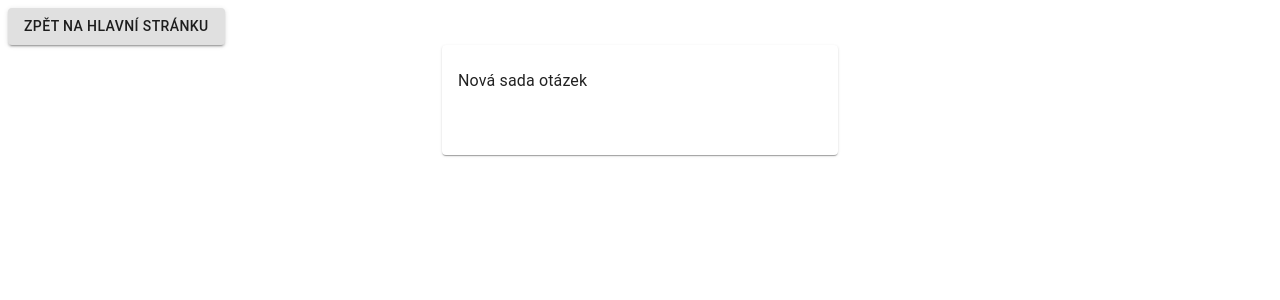
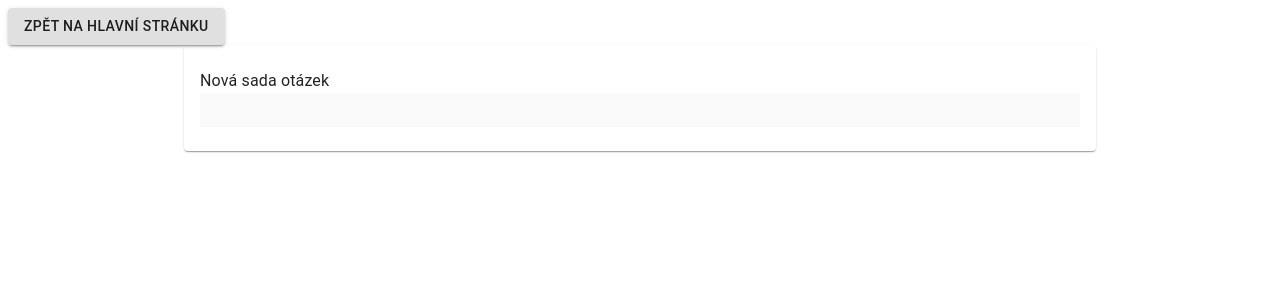
Before and after one commit to Pheeck/tester-backend, a React app: page /create in a window 1280 px wide. Shown: the top 300 px of the page. Built offline with nearby package versions, Linux system fonts and the light colour scheme; the HTML template or start-up script is replaced by a standard one.

Commit message:
added question categories; minor changes to text editor

```diff
--- a/tester/frontend/src/components/App.js
+++ b/tester/frontend/src/components/App.js
@@ -52,13 +52,13 @@ function MainPage() {
               </Typography>
             </Grid>
             <Grid item xs={12}>
-              <Link to="/f09a04b6-fcde-4ee6-917f-efc7cd7ab8fb/">
+              <Link to="/8e038a42-7bd2-4ac1-966f-bacadbae8746/">
                 <Button
                   variant="contained"
                   color="primary"
                   fullWidth
                 >
-                  f09a04b6-fcde-4ee6-917f-efc7cd7ab8fb
+                  8e038a42-7bd2-4ac1-966f-bacadbae8746
                 </Button>
               </Link>
             </Grid>
--- a/tester/frontend/src/components/NewSet.js
+++ b/tester/frontend/src/components/NewSet.js
@@ -14,6 +14,9 @@ const useStyles = makeStyles(theme => ({
   root: {
     padding: theme.spacing(3, 2),
   },
+  editor: {
+    backgroundColor: "#fafafa",
+  },
 }));
 
 
@@ -24,7 +27,7 @@ function NewSet() {
 
   return (
     <>
-      <Container maxWidth="xs">
+      <Container maxWidth="md">
         <Paper className={styles.root}>
           <Typography variant="body1">
             Nová sada otázek
@@ -34,6 +37,13 @@ function NewSet() {
             onValueChange={(newText) => setEditorText(newText)}
             highlight={(newText) => newText}
             padding={10}
+            tabSize={1}
+            insertSpaces={false}
+            style={{
+              fontFamily: "monospace",
+              fontSize: 12,
+            }}
+            className={styles.editor}
           />
         </Paper>
       </Container>
--- a/tester/frontend/src/components/Tester.js
+++ b/tester/frontend/src/components/Tester.js
@@ -1,3 +1,7 @@
+// NOTICE: The word 'set' is used two ways in this file:
+// 1) As an identifier for state setting functions
+// 2) As a name for sets of questions and related variables
+
 import React, {useState} from "react";
 
 import {
@@ -49,7 +53,7 @@ function FinishComp({ setTestRunning }) {
   );
 }
 
-function TestingComp({ test, qRemaining, setQRemaining, setTestRunning }) {
+function TestingComp({ test, setName, qRemaining, setQRemaining, setTestRunning }) {
   const [buttonsDisabled, setButtonsDisabled] = useState(true);
   const [panelExpanded, setPanelExpanded] = useState(false);
   const [qIndex, setQIndex] = useState(0);
@@ -97,6 +101,16 @@ function TestingComp({ test, qRemaining, setQRemaining, setTestRunning }) {
         testDone
         ? <FinishComp setTestRunning={setTestRunning} />
         : <Grid container spacing={3}>
+            <Grid item xs={12}>
+              <Typography variant="body1">Sada otázek: {setName}</Typography>
+            </Grid>
+            {
+              test[qIndex].category !== ""
+              ? <Grid item xs={12}>
+                  <Typography variant="body1">Kategorie: {test[qIndex].category}</Typography>
+                </Grid>
+              : <></>
+            }
             <Grid item xs={6}>
               <Typography variant="body1">zbývá {qRemaining} otázek</Typography>
             </Grid>
@@ -199,6 +213,7 @@ function StartComp({ set, setName, setSize }) {
       result.push({
         question: inversedMode ? question.answer : question.question,
         answer: inversedMode ? question.question : question.answer,
+        category: question.category,
         priority: qPriority
       });
     });
@@ -208,7 +223,8 @@ function StartComp({ set, setName, setSize }) {
     }
 
     setTest(result);
-    setQRemaining(result.length * qPriority);
+    // setQRemaining(result.length * qPriority);
+    setQRemaining(setSize * qPriority);
   }
 
   function startTest() {
@@ -222,6 +238,7 @@ function StartComp({ set, setName, setSize }) {
         testRunning
           ? <TestingComp
               test={test}
+              setName={setName}
               qRemaining={qRemaining}
               setQRemaining={setQRemaining}
               setTestRunning={setTestRunning}
```
Also changed, not shown: 1 other file (tests, documents, lock files or other folders).
